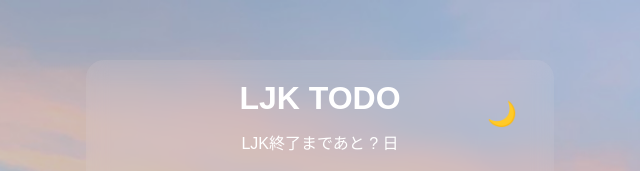
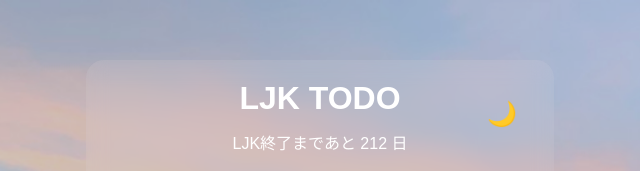
Before and after one commit to Erena08/webpro, a plain HTML site: page index.html in a window 1280 px wide. Shown: the top 171 px of the page, 320-960 px from the left. Drawn offline with nearby package versions, Linux system fonts and the light colour scheme; a web font is replaced by a local one.

Commit message:
Update index.html

```diff
--- a/index.html
+++ b/index.html
@@ -5,11 +5,12 @@
   <meta name="viewport" content="width=device-width, initial-scale=1.0"/>
   <title>LJK ToDo</title>
   <link href="https://fonts.googleapis.com/css2?family=Jockey+One&display=swap" rel="stylesheet" />
-    <!-- Flatpickr CSS -->
   <link rel="stylesheet" href="https://cdn.jsdelivr.net/npm/flatpickr/dist/flatpickr.min.css" />
-  <!-- Flatpickr JS -->
+  <!-- Flatpickr JS 本体 🔽 これを追加！ -->
+  <script src="https://cdn.jsdelivr.net/npm/flatpickr"></script>
   <!-- Flatpickr 日本語ロケール -->
   <script src="https://cdn.jsdelivr.net/npm/flatpickr/dist/l10n/ja.js"></script>
+
 
 
   <style>
```
